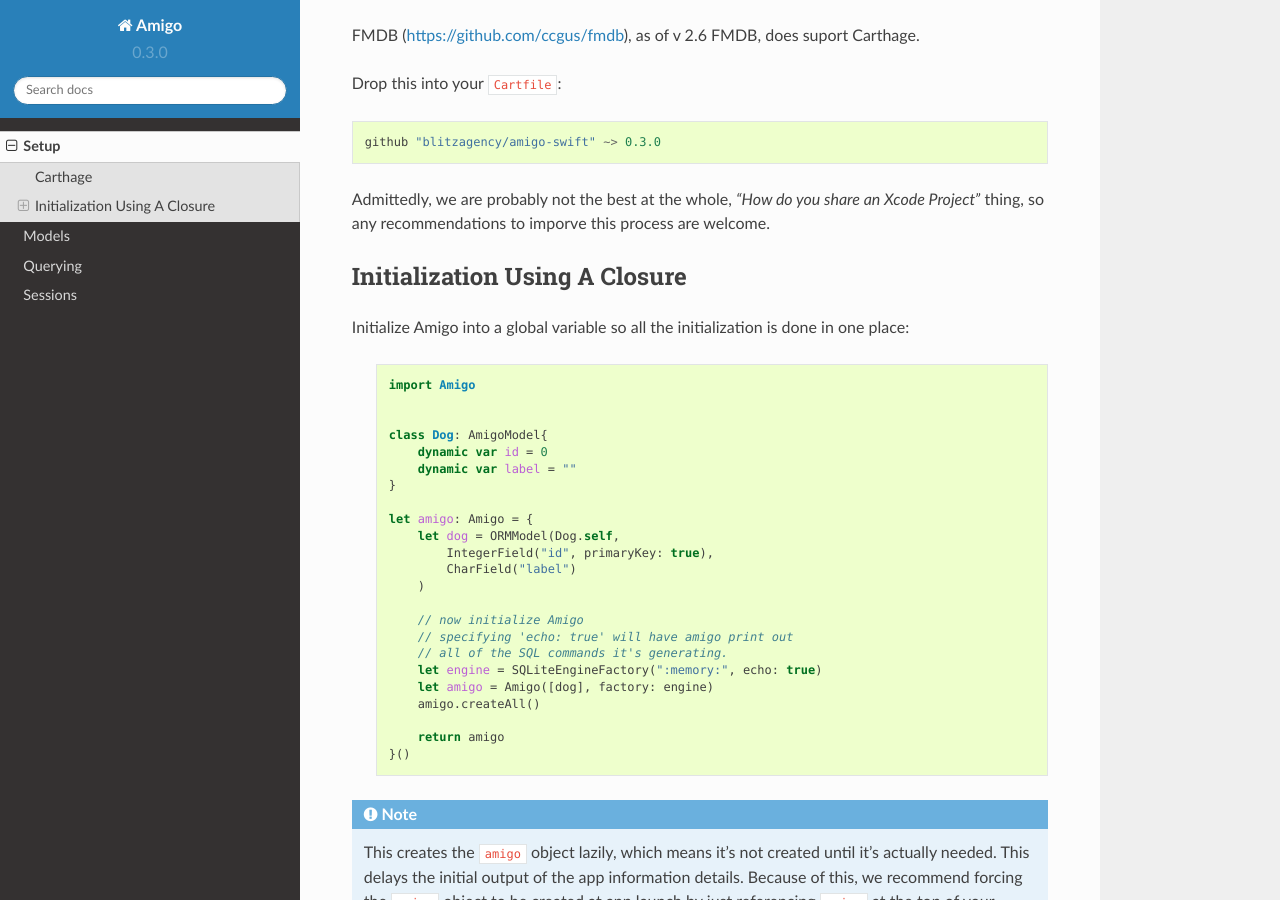
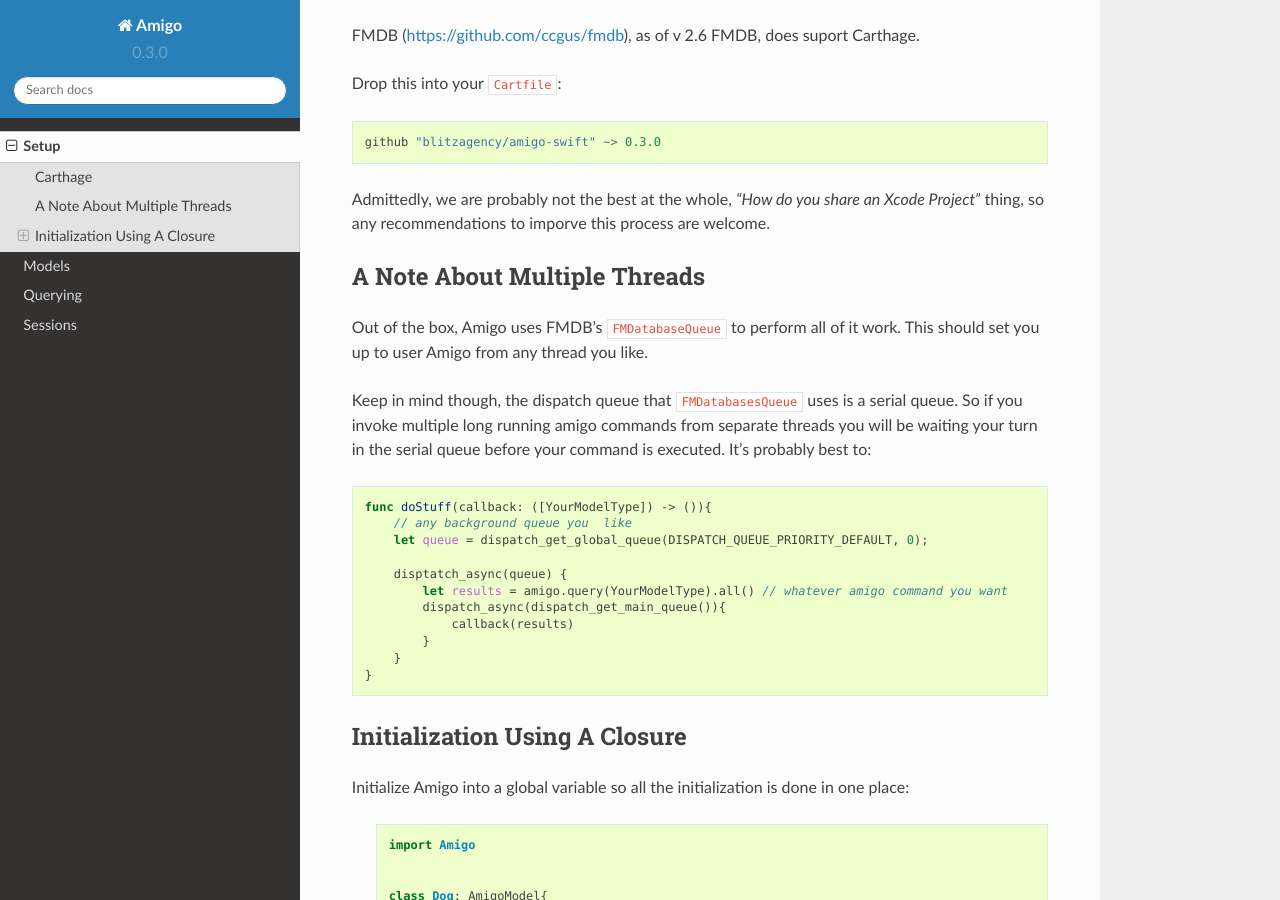
Before and after one commit to blitzagency/amigo-swift, a Sphinx documentation site: the page built from docs/setup/index.rst, in a window 1280 px wide and 900 px high, scrolled down 192 px. Built offline with Sphinx 7.4.7 and the Read the Docs theme 2.0.0, drawn with Linux system fonts in a browser that asks for light colours.

Commit message:
adds some threading notes

```diff
--- a/docs/setup/index.rst
+++ b/docs/setup/index.rst
@@ -18,6 +18,31 @@
 *"How do you share an Xcode Project"* thing, so any recommendations
 to imporve this process are welcome.
 
+
+A Note About Multiple Threads
+----------------------------------
+
+Out of the box, Amigo uses FMDB's :code:`FMDatabaseQueue` to perform all
+of it work. This should set you up to user Amigo from any thread you like.
+
+Keep in mind though, the dispatch queue that :code:`FMDatabasesQueue` uses
+is a serial queue. So if you invoke multiple long running amigo commands
+from separate threads you will be waiting your turn in the serial queue
+before your command is executed. It's probably best to:
+
+.. code-block:: swift
+
+    func doStuff(callback: ([YourModelType]) -> ()){
+        // any background queue you  like
+        let queue = dispatch_get_global_queue(DISPATCH_QUEUE_PRIORITY_DEFAULT, 0);
+
+        disptatch_async(queue) {
+            let results = amigo.query(YourModelType).all() // whatever amigo command you want
+            dispatch_async(dispatch_get_main_queue()){
+                callback(results)
+            }
+        }
+    }
 
 
 Initialization Using A Closure
```
